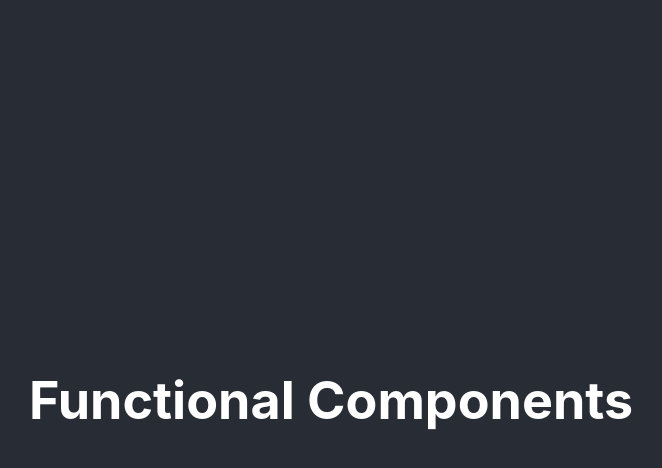
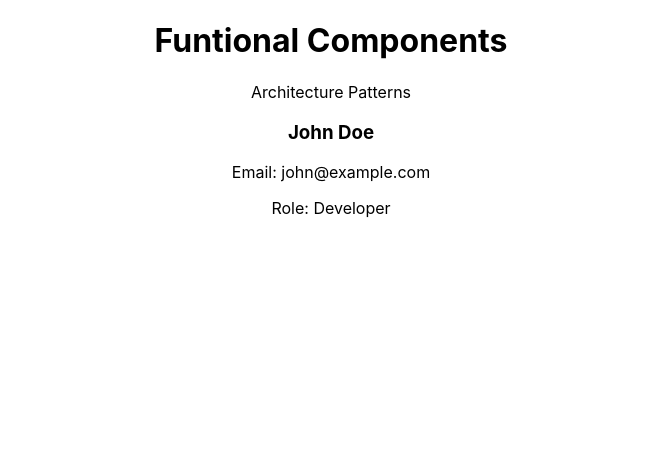
Before and after one commit to praneethborlam/react-practice, a React (Create React App) app: page / in a window 1280 px wide. Shown: the top 468 px of the page, without its empty margins (309-971 px from the left). Built offline with nearby package versions, Linux system fonts and the light colour scheme.

Commit message:
add Header and UserCard components with props

```diff
--- a/src/App.js
+++ b/src/App.js
@@ -1,12 +1,22 @@
 import React from 'react';
+import Header from './components/Header';
+import UserCard from './components/UserCard';
 import './App.css';
 
 function App() {
   return (
     <div className="App">
-      <header className="App-header">
-        <h1>Functional Components</h1>
-      </header>
+       <Header
+        title="Funtional Components"
+        subtitle="Architecture Patterns"
+      />
+      <main>
+        <UserCard
+          name="John Doe"
+          email="john@example.com"
+          role="Developer"
+        />
+      </main>
     </div>
   );
 }
--- /dev/null
+++ b/src/components/Header.js
@@ -0,0 +1,12 @@
+import React from 'react';
+
+function Header({ title, subtitle }) {
+  return (
+    <header className="header">
+      <h1>{title}</h1>
+      <p>{subtitle}</p>
+    </header>
+  );
+}
+
+export default Header;
--- /dev/null
+++ b/src/components/UserCard.js
@@ -0,0 +1,13 @@
+import React from 'react';
+
+function UserCard({ name, email, role }) {
+  return (
+    <div className="user-card">
+      <h3>{name}</h3>
+      <p>Email: {email}</p>
+      <p>Role: {role}</p>
+    </div>
+  );
+}
+
+export default UserCard;
```
Also changed, not shown: notes/fundtional_components.txt.
